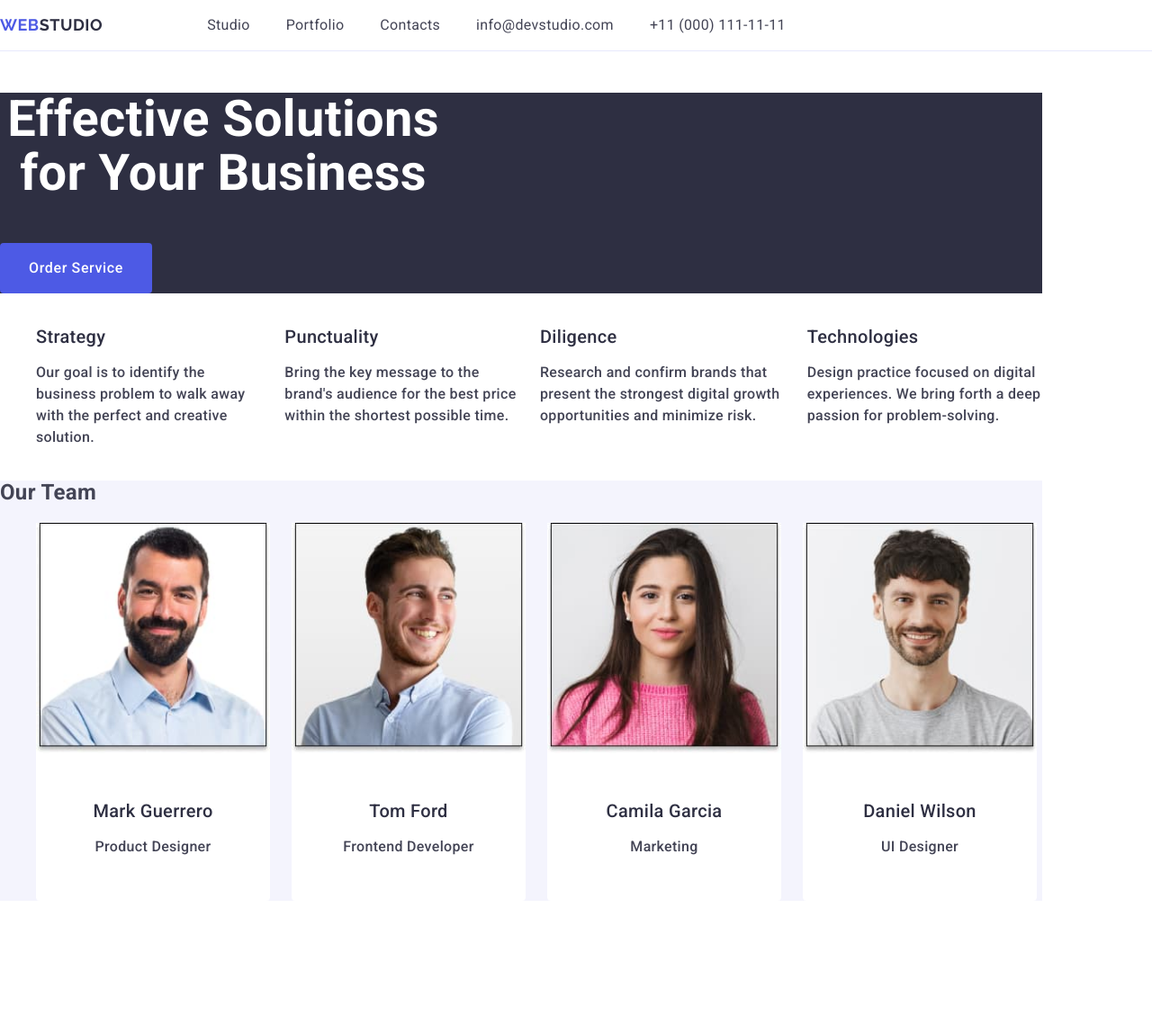
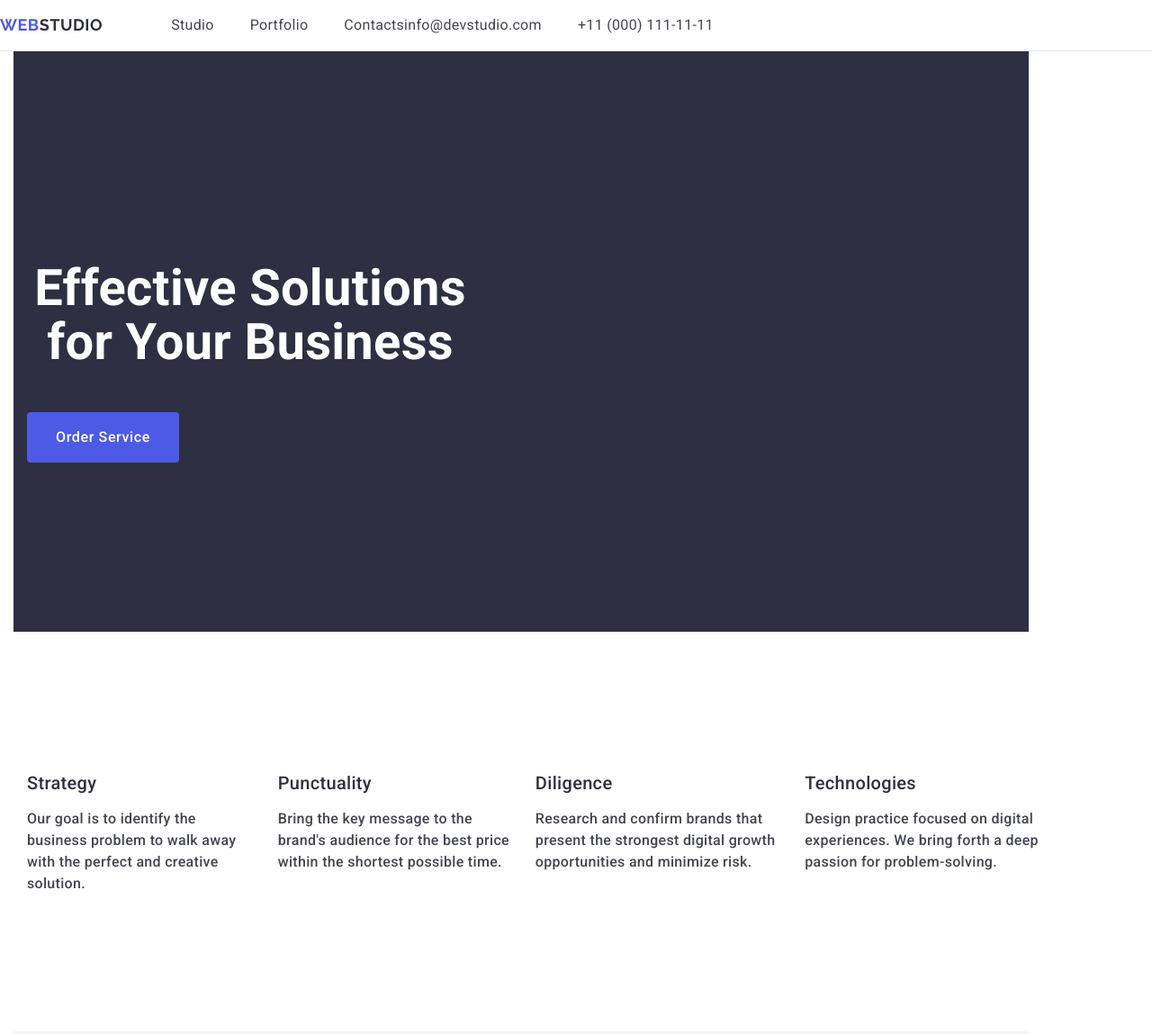
Before and after one commit to OleksU/goit-markup-hw-03, a plain HTML site: page index.html in a window 1280 px wide. Shown: the top 1149 px of the page at 90% size. Drawn offline with nearby package versions, Linux system fonts and the light colour scheme.

Commit message:
Update.2

```diff
--- a/css/styles.css
+++ b/css/styles.css
@@ -6,8 +6,9 @@ body {
     letter-spacing: 0.02em;
 }
 
-ul {
+ul, ol {
     list-style-type: none;
+    padding-left: 0;
 }
 
 .hidden {
@@ -25,7 +26,7 @@ img {
 .container {
     width: 1158px;
     margin: 0, auto;
-    padding: 0, 15px;
+    padding: 0 15px;
 }
 
 /* -----Header classes----- */
@@ -85,7 +86,7 @@ font-size: 16px;
 font-style: normal;
 font-weight: 400;
 line-height: 24px;
-padding: 24px, 0;
+padding: 24px 0;
 color: #434455;
 text-decoration: none;
 }
@@ -99,7 +100,7 @@ text-decoration: none;
 /* -----MAIN Styles---- */
 /* -----Section 1----- */
 .section {
-    padding: 188px, 0;
+    padding: 188px 0;
 }
 
 .hero {
@@ -138,7 +139,7 @@ color: #FFFFFF;
 
 /* -----Section 2----- */
 .section-2 {
-    padding: 120px, 0;
+    padding: 120px 0;
 }
 
 .section-2-list {
@@ -171,7 +172,7 @@ color: #434455;
 /* -----Section 3----- */
 .section-team {
     background-color: #F4F4FD;
-    padding: 120px, 0;
+    padding: 120px 0;
 }
 
 .section-3-title {
--- a/index.html
+++ b/index.html
@@ -37,13 +37,14 @@
             <!--Section HERO-->
             <div class="container">
             <section class="section hero">
+                <div class="container">
                     <h1 class="title">Effective Solutions for Your Business</h1>
                     <button type="button" class="knob">Order Service</button>
+                </div>
             </section>
-            </div>
             <!--Section-2 Studio Descriptions-->
+            <section class="section-2">
                 <div class="container">
-                <section class="section-2">
                     <h2 class="hidden">Tittle</h2>
                     <ul class="section-2-list">
                         <li class="section-2-list-item">
@@ -63,11 +64,11 @@
                             <p class="list-description">Design practice focused on digital experiences. We bring forth a deep passion for problem-solving.</p>
                         </li>
                     </ul>
+                </div>
             </section>
-            </div>
             <!--Section-3 "Our team"-->
+            <section class="section-team">
                 <div class="container">
-                <section class="section-team">
                     <h2 class="section-3-tittle">Our Team</h2>
                     <ul class="section-3-list">
                         <li class="team"><img src="./images/mark.jpg" alt="product-designer" width="260">
@@ -95,11 +96,11 @@
                             </div>
                         </li>
                     </ul>
+                </div>
             </section>
-            </div>
             <!--Section-4 Portfolio-->
+            <section class="section-4">
                 <div class="container">
-                <section class="section-4">
                     <h2 class="section-4-tittle">Our Portfolio</h2>
                     <ul class="section-4-list">
                         <li class="section-4-item">
@@ -145,17 +146,17 @@
                             </div>
                         </li>
                     </ul>
+                </div>
             </section>
-            </div>
         </main>
         <!-- Footer -->
+        <footer class="page-bottom">
             <div class="container">
-            <footer class="page-bottom">
                 <a class="page-bottom-logo" href="./index.html">WEB<span class="page-bottom-span">STUDIO</span></a>
                 <p class="page-bottom-description">
                     Increase the flow of customers and sales for your business with digital marketing & growth solutions.
                 </p>
+            </div>
         </footer>
-        </div>
 </body>
 </html>
```
Lines whose indentation alone changed are shown as unchanged.
